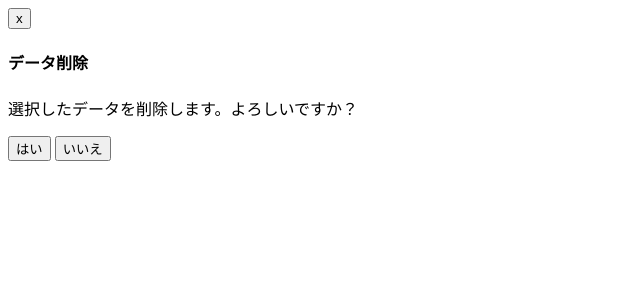
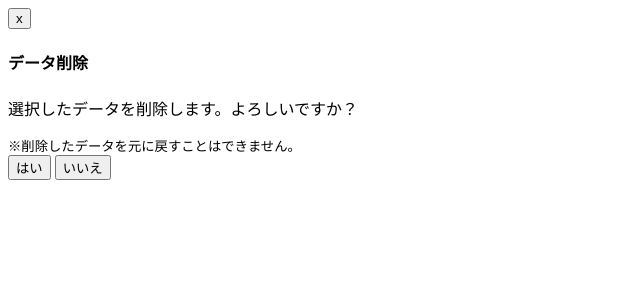
Before and after one commit to KentaYamada/siphon, a Flask app: template siphon/templates/delete_confirm.html in a window 1280 px wide. Shown: the top 300 px of the page, without its empty margins (0-640 px from the left). Run offline with Flask 2, Linux system fonts and the light colour scheme; the template is opened without the code that fills it, so the values that code supplies are empty.

Commit message:
[Upd] 注釈追加

```diff
--- a/siphon/templates/delete_confirm.html
+++ b/siphon/templates/delete_confirm.html
@@ -13,6 +13,7 @@
       </div>
       <div class="modal-body">
         <p>選択したデータを削除します。よろしいですか？</p>
+        <small class="text-danger">※削除したデータを元に戻すことはできません。</small>
       </div>
       <div class="modal-footer">
         <button type="button" class="btn btn-danger" data-dismiss="click: onRemove">はい</button>
```
